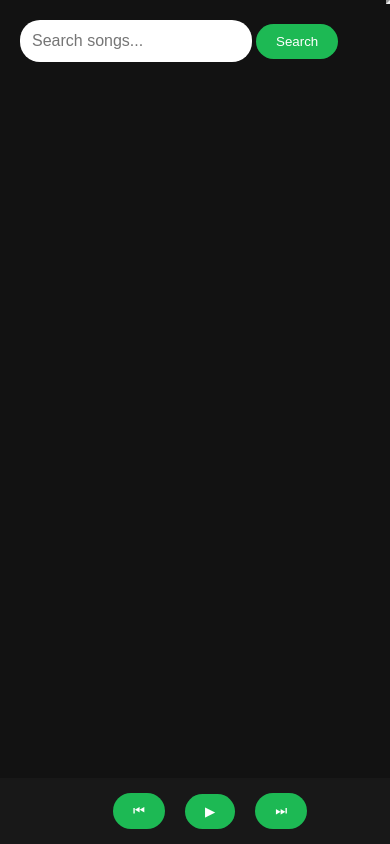
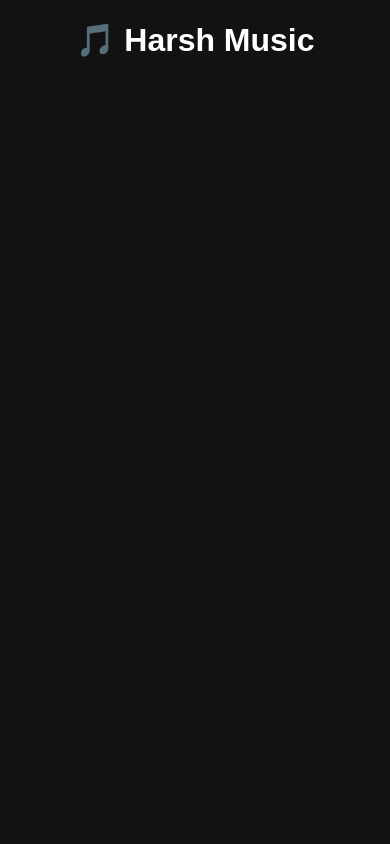
Before and after one commit to kakkarh520/music-downloader, a Flask app: page / in a window 390 px wide. Run offline with Flask 3, Linux system fonts and the light colour scheme; data that the repository does not hold is empty.

Commit message:
Update index.html

```diff
--- a/templates/index.html
+++ b/templates/index.html
@@ -2,175 +2,41 @@
 <html>
 <head>
 <title>Harsh Music</title>
-<meta name="viewport" content="width=device-width, initial-scale=1">
-
 <style>
-body{
-margin:0;
-font-family:Arial;
-background:#121212;
-color:white;
-display:flex;
-}
-
-/* Sidebar */
-.sidebar{
-width:220px;
-background:#000;
-padding:20px;
-height:100vh;
-position:fixed;
-}
-
-.sidebar h2{
-color:#1db954;
-}
-
-.main{
-margin-left:240px;
-padding:20px;
-flex:1;
-}
-
-.searchbar{
-margin-bottom:20px;
-}
-
-input{
-padding:12px;
-width:60%;
-border-radius:20px;
-border:none;
-font-size:16px;
-}
-
-button{
-padding:10px 20px;
-border:none;
-border-radius:20px;
-background:#1db954;
-color:white;
-cursor:pointer;
-}
-
-/* Song Grid */
-.grid{
-display:grid;
-grid-template-columns:repeat(auto-fill,minmax(180px,1fr));
-gap:20px;
-}
-
-.card{
-background:#181818;
-padding:15px;
-border-radius:10px;
-cursor:pointer;
-transition:.3s;
-}
-
-.card:hover{
-background:#282828;
-transform:scale(1.05);
-}
-
-/* Bottom Player */
-.player{
-position:fixed;
-bottom:0;
-left:0;
-width:100%;
-background:#181818;
-padding:15px;
-display:flex;
-justify-content:center;
-gap:20px;
-align-items:center;
-}
-
-@media(max-width:768px){
-.sidebar{
-display:none;
-}
-.main{
-margin-left:0;
-}
-}
+body{background:#121212;color:white;font-family:Arial;text-align:center}
+.grid{display:grid;grid-template-columns:repeat(auto-fill,minmax(200px,1fr));gap:20px;padding:20px}
+.card{background:#181818;padding:15px;border-radius:10px}
+img{width:100%;border-radius:10px}
+button{padding:8px 15px;margin-top:10px;border:none;border-radius:6px;background:#1db954;color:white}
 </style>
 </head>
-
 <body>
 
-<div class="sidebar">
-<h2>🎵 Harsh Music</h2>
-<p>Home</p>
-<p>Search</p>
-<p>Your Library</p>
-</div>
+<h1>🎵 Harsh Music</h1>
 
-<div class="main">
-
-<div class="searchbar">
-<input id="song" placeholder="Search songs...">
-<button onclick="searchSong()">Search</button>
-</div>
-
-<div class="grid" id="results"></div>
-
-</div>
-
-<div class="player">
-<button onclick="prev()">⏮</button>
-<button onclick="playPause()">▶</button>
-<button onclick="next()">⏭</button>
-</div>
-
-<iframe id="ytplayer" width="0" height="0"></iframe>
+<div class="grid" id="songs"></div>
 
 <script>
-
-let songs=[];
-let current=0;
-
-function searchSong(){
-let q=document.getElementById("song").value;
-
-fetch("/search?q="+q)
+fetch("/songs")
 .then(res=>res.json())
 .then(data=>{
-songs=data;
 let html="";
-data.forEach((s,i)=>{
+data.forEach(song=>{
 html+=`
-<div class="card" onclick="play(${i})">
-<h4>${s.title}</h4>
-<p>Click to Play</p>
-</div>`;
+<div class="card">
+<img src="${song.image}">
+<h3>${song.title}</h3>
+<p>${song.artist}</p>
+<audio controls src="${song.audio}"></audio>
+<br>
+<a href="${song.audio}" download>
+<button>Download</button>
+</a>
+</div>
+`;
 });
-document.getElementById("results").innerHTML=html;
+document.getElementById("songs").innerHTML=html;
 });
-}
-
-function play(i){
-current=i;
-let id=songs[i].id;
-document.getElementById("ytplayer").src=
-"https://www.youtube.com/embed/"+id+"?autoplay=1";
-}
-
-function playPause(){
-play(current);
-}
-
-function next(){
-current=(current+1)%songs.length;
-play(current);
-}
-
-function prev(){
-current=(current-1+songs.length)%songs.length;
-play(current);
-}
-
 </script>
 
 </body>
```
